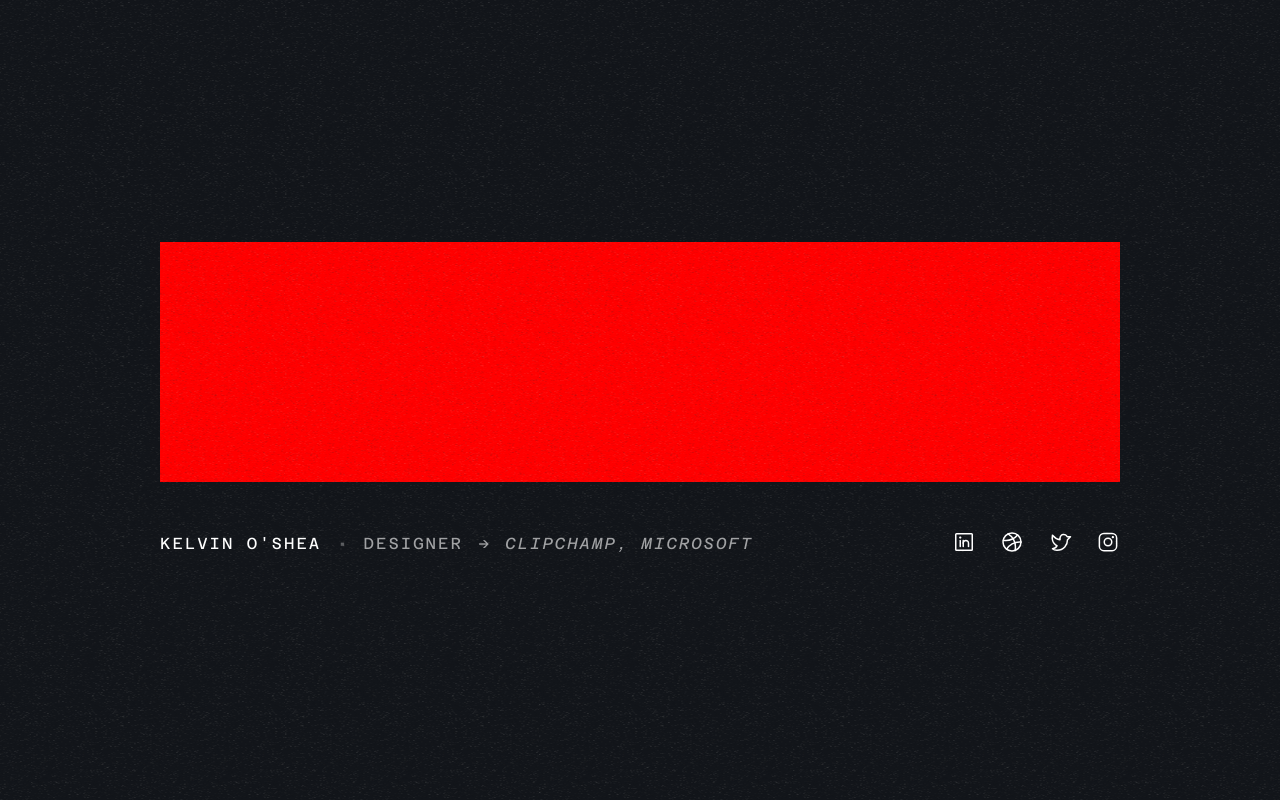
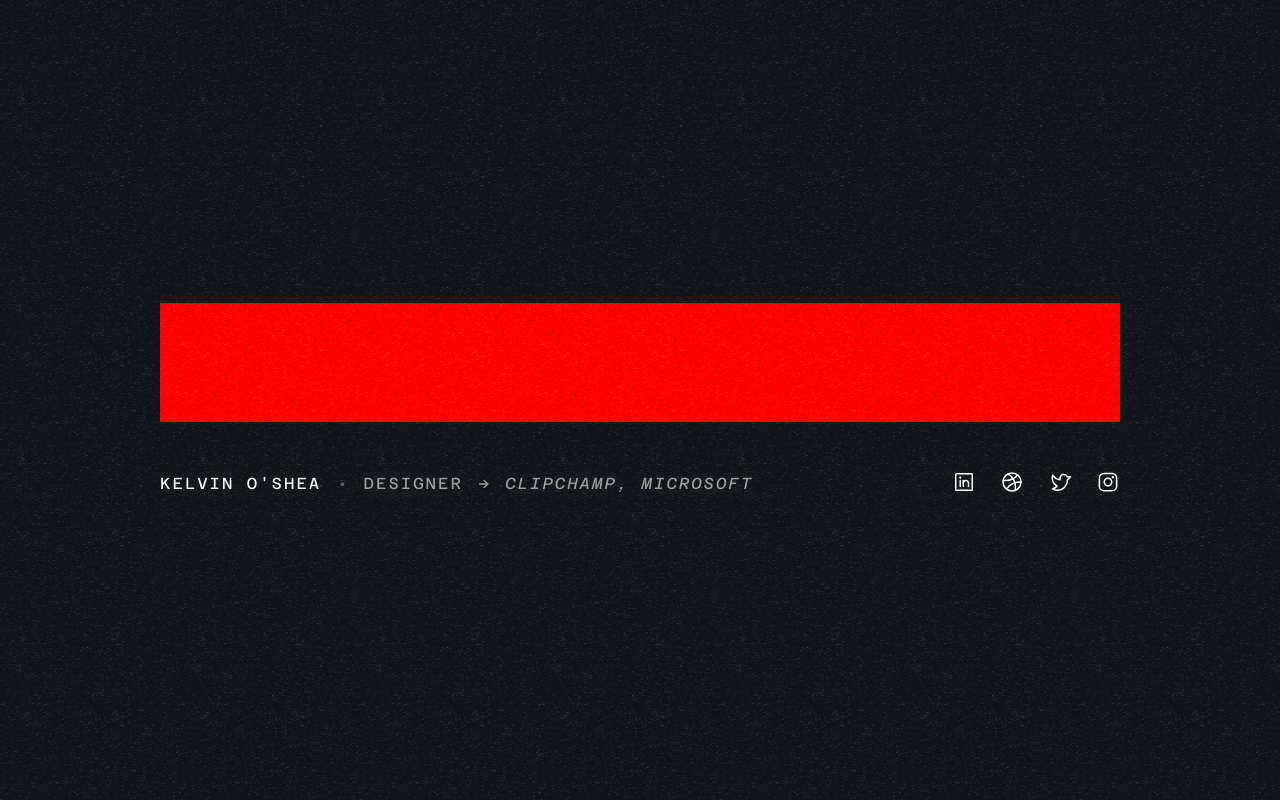
Before and after one commit to kelvinoshea/kelvinoshea-2021, a Next.js app: page / in a window 1280 px wide. Built offline with nearby package versions, Linux system fonts and the light colour scheme.

Commit message:
couple more tweaks

```diff
--- a/styles/Home.module.css
+++ b/styles/Home.module.css
@@ -16,7 +16,7 @@
   content: "";
   height: 300%;
   left: -50%;
-  opacity: 0.3;
+  opacity: 0.4;
   position: fixed;
   top: -100%;
   width: 300%;
@@ -31,7 +31,7 @@
 
 .logo{
   width: 100%;
-  height: 240px;
+  height: 119px;
   background-color: red;
 }
 
```
